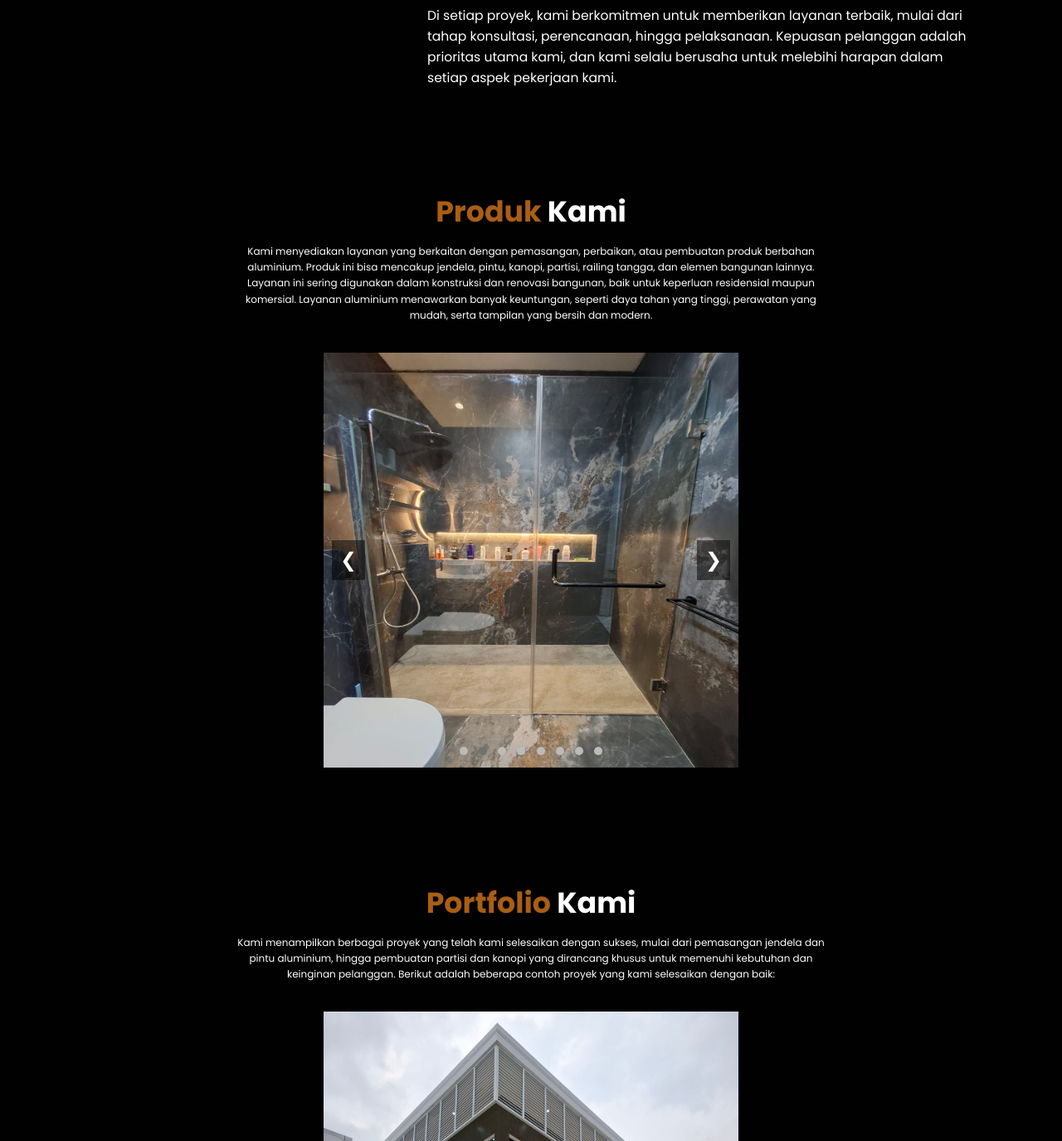
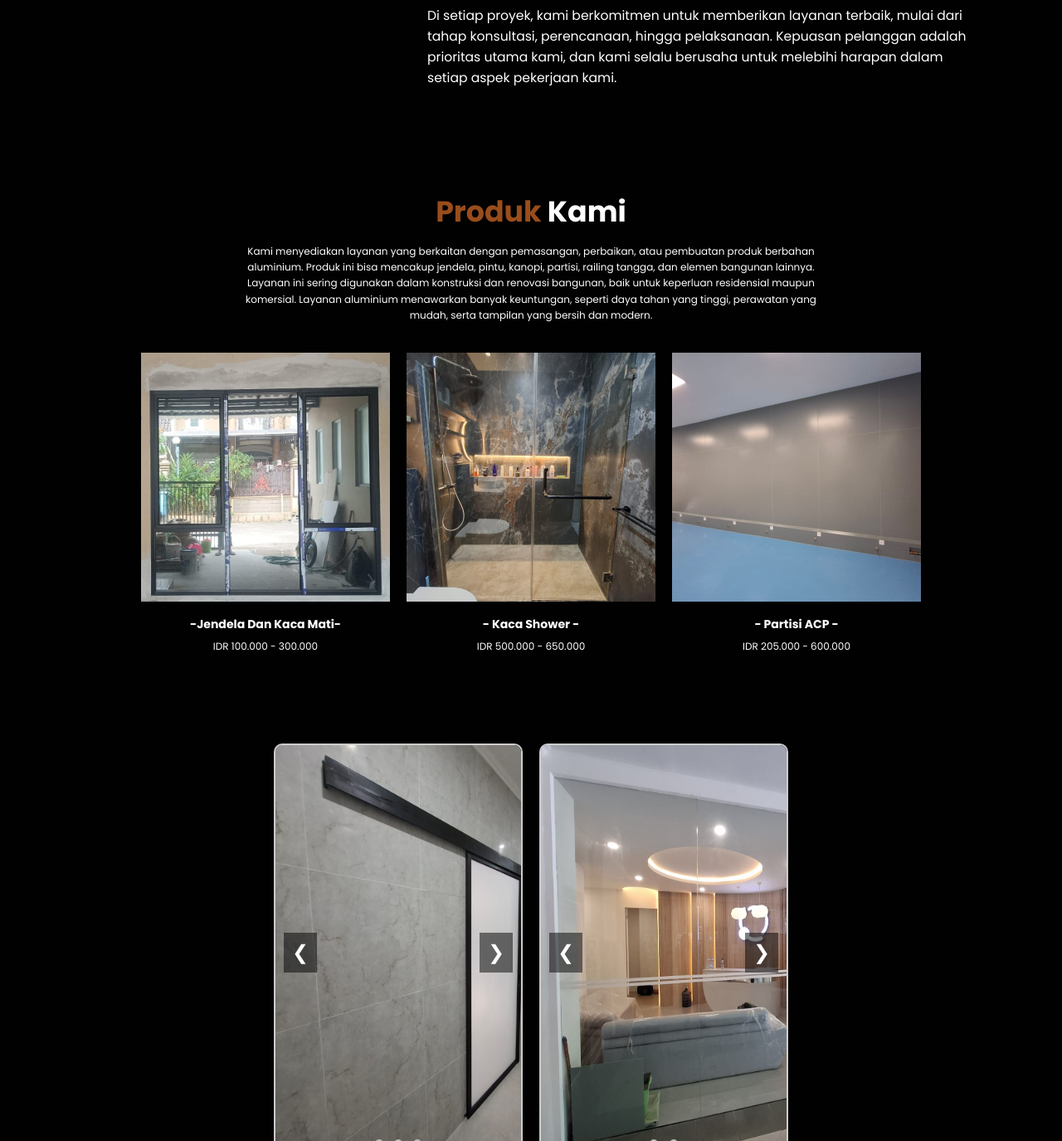
Before and after one commit to IpinIT/Company-Profile, a plain HTML site: page index.html in a window 1280 px wide. Shown: the part 1425-2800 px from the top of the page at 83% size. Drawn offline with nearby package versions, Linux system fonts and the light colour scheme.

Commit message:
first commit

```diff
--- a/css/style.css
+++ b/css/style.css
@@ -1,5 +1,5 @@
 :root {
-  --primary: #a95e13;
+  --primary: #994D1C;
   --bg: #010101;
 }
 
@@ -49,7 +49,7 @@ body {
 }
 
 .navbar .navbar-logo span {
-  color: #a95e13;
+  color: var(--primary);
 }
 
 .navbar .navbar-nav a {
@@ -122,7 +122,7 @@ body {
 
 .hero .content h1 {
   font-size: 2.5em;
-  background: linear-gradient(145deg, #C0C0C0, #E0E0E0, #A9A9A9, #F5F5F5, #C0C0C0);
+  background-color: rgba(212, 202, 202, 0.716);
   border: 5px solid;
   border-radius: 25px;
   border-color: #FF5733;
@@ -232,6 +232,7 @@ body {
 .contact h2 {
   margin-bottom: 1rem;
 }
+
 .product p,
 .porto p,
 .contact p {
@@ -250,14 +251,39 @@ body {
   justify-content: center;
 }
 
-.product .product-slider {
+.product .row .product-card {
+  text-align: center;
+  padding-bottom: 4rem;
+  margin: 0 10px;
+}
+
+.product .row .product-card img {
+  width: 300px;
+  height: 300px;
+  object-fit: cover;
+  margin: auto;
+}
+
+.product .row .product-card .product-card-title {
+  margin: 1rem auto 0.5rem;
+}
+
+.product-slider-container {
+  display: flex;
+  gap: 20px;
+  flex-wrap: wrap;
+  margin-top: 5rem;
+  justify-content: center;
+}
+
+.product-slider {
   position: relative;
-  width: 100%;
-  max-width: 500px; /* Atur ukuran slider sesuai kebutuhan */
-  margin: auto;
+  width: 300px;
   overflow: hidden;
-  margin-bottom: 2rem;
+  border: 2px solid #ccc;
+  border-radius: 10px;
 }
+
 
 .product .product-slides {
   display: flex;
@@ -265,12 +291,12 @@ body {
 }
 
 .product .product-slide {
-  min-width: 100%; /* Lebar slide sesuai dengan lebar slider */
+  min-width: 100%;
   box-sizing: border-box;
 }
 
 .product .product-slide img {
-  width: 500px; /* Atur lebar sesuai keinginan */
+  width: 500px;
   height: 500px;
   display: block;
 }
@@ -288,11 +314,17 @@ body {
   font-size: 24px;
 }
 
-.product-nav.product-prev {
+.product-nav.product-prev1 {
+  left: 10px;
+}
+.product-nav.product-prev2 {
   left: 10px;
 }
 
-.product-nav.product-next {
+.product-nav.product-next1 {
+  right: 10px;
+}
+.product-nav.product-next2 {
   right: 10px;
 }
 
@@ -329,7 +361,7 @@ body {
 .porto .porto-slider {
   position: relative;
   width: 100%;
-  max-width: 500px; /* Atur ukuran slider sesuai kebutuhan */
+  max-width: 500px;
   margin: auto;
   overflow: hidden;
   margin-bottom: 2rem;
@@ -341,7 +373,7 @@ body {
 }
 
 .porto .porto-slide {
-  min-width: 100%; /* Lebar slide sesuai dengan lebar slider */
+  min-width: 100%;
   box-sizing: border-box;
 }
 
@@ -404,14 +436,14 @@ body {
 
 .contact-right {
   display: flex;
-  font-size: 1.3rem;
+  font-size: 1.5rem;
   flex-direction: column;
   align-items: justify;
   gap: 20px;
   background: var(--primary);
   padding: 4rem 3rem;
   width: 100%;
-  line-height: 3rem;
+  line-height: 2.5rem;
 }
 .contact-right .space{
   margin: 1rem;
@@ -419,6 +451,7 @@ body {
 
 .contact-right table{
   border-style: var(--primary);
+  font-size: 1.1rem;
 }
 
 .contact-left {
@@ -437,8 +470,8 @@ body {
 }
 .contact-right-title hr {
   border: none;
-  width: 90px;
-  height: 5px;
+  width: 7rem;
+  height: 3px;
   background-color: #fff;
   border-radius: 10px;
   margin-bottom: 20px;
@@ -459,7 +492,7 @@ form {
 }
 .contact-input {
   height: 50px;
-  display: block;
+  display: flex;
   border: none;
   outline: none;
   padding-left: 25px;
@@ -651,19 +684,24 @@ footer .credit a {
   .contact .contact-container {
     flex-wrap: wrap;
     width: 100%;
-    padding: 10px;
+    padding: 1 3rem;
   }
-  .contact .contact-container .contact-left{
-    height: 60%;
-    align-items: center;
-    position: relative;
-  }
-  .contact .contact-container .contact-right{
+  .contact .contact-container .contact-left .contact-right{
     height: 60%;
     align-items: center;
     position: relative;
     margin-top: 2rem;
   }
+
+  .contact-container .contact-left-title {
+    font-size: 55%;
+  }
+
+.contact-container form button{
+  width: 100%;
+  font-size: 1.8rem;
+}
+
   .contact .contact-container .contact-left .contact-input {
     height: 100%;
     width: 100%;
@@ -686,17 +724,16 @@ footer .credit a {
     display:flex;
   }
 
-  .contact .contact-container .contact-left-title{
+  .contact .contact-container .contact-left-title .contact-right-title{
     padding: 0rem;
     align-items: center;
     position: relative;
   }
   .contact .contact-container hr{
     margin-bottom: 0;
+    width: 7rem;
   }
-  .contact .contact-container form {
-    padding-top: 0;
-  }
+
   footer .links {
     font-size: 1.3rem;
   }
--- a/index.html
+++ b/index.html
@@ -90,23 +90,28 @@
         Kami menyediakan layanan yang berkaitan dengan pemasangan, perbaikan, atau pembuatan produk berbahan aluminium. Produk ini bisa mencakup jendela, pintu, kanopi, partisi, railing tangga, dan elemen bangunan lainnya. Layanan ini sering digunakan dalam konstruksi dan renovasi bangunan, baik untuk keperluan residensial maupun komersial. Layanan aluminium menawarkan banyak keuntungan, seperti daya tahan yang tinggi, perawatan yang mudah, serta tampilan yang bersih dan modern.
       </p>
       <div class="row">
-        <div class="product-slider">
+
+        <div class="product-card">
+          <img src="asset/product/jendela-dan-kaca-mati.jpg" alt="Jendela Dan Kaca Mati" class="product-card-img" />
+          <h3 class="product-card-title">-Jendela Dan Kaca Mati-</h3>
+          <p class="product-card-price">IDR 100.000 - 300.000</p>
+        </div>
+        <div class="product-card">
+          <img src="asset/product/kaca-shower.jpg" alt="Kaca Shower" class="product-card-img" />
+          <h3 class="product-card-title">- Kaca Shower -</h3>
+          <p class="product-card-price">IDR 500.000 - 650.000</p>
+        </div>
+        <div class="product-card">
+          <img src="asset/product/partisi-acp.jpg" alt="Partisi ACP" class="product-card-img" />
+          <h3 class="product-card-title">- Partisi ACP -</h3>
+          <p class="product-card-price">IDR 205.000 - 600.000</p>
+        </div>
+      </div>
+
+      <div class="product-slider-container">
+
+        <div class="product-slider" id="product-slider1">
           <div class="product-slides">
-              <div class="product-slide">
-                  <img src="asset/product/jendela-dan-kaca-mati.jpg" alt="Jendela Dan Kaca Mati">
-              </div>
-              <div class="product-slide">
-                  <img src="asset/product/kaca-shower.jpg" alt="Kaca Shower">
-              </div>
-              <div class="product-slide">
-                  <img src="asset/product/partisi-acp.jpg" alt="Partisi ACP">
-              </div>
-              <div class="product-slide">
-                  <img src="asset/product/partisi-kaca.jpg" alt="Partisi Kaca 1">
-              </div>
-              <div class="product-slide">
-                  <img src="asset/product/partisi-kaca2.jpg" alt="Partisi Kaca 2">
-              </div>
               <div class="product-slide">
                   <img src="asset/product/pintu.jpg" alt="Pintu 1">
               </div>
@@ -117,20 +122,33 @@
                   <img src="asset/product/pintu3.jpg" alt="Pintu 3">
               </div>
           </div>
-          <button class="product-nav product-prev">❮</button>
-          <button class="product-nav product-next">❯</button>
+          <button class="product-nav product-prev1">❮</button>
+          <button class="product-nav product-next1">❯</button>
           <div class="product-dots">
-              <span class="product-dot"></span>
-              <span class="product-dot"></span>
-              <span class="product-dot"></span>
-              <span class="product-dot"></span>
-              <span class="product-dot"></span>
               <span class="product-dot"></span>
               <span class="product-dot"></span>
               <span class="product-dot"></span>
           </div>
         </div>
-      </div>
+
+        <div class="product-slider" id="product-slider2">
+          <div class="product-slides">
+              <div class="product-slide">
+                  <img src="asset/product/partisi-kaca.jpg" alt="Partisi Kaca 1">
+              </div>
+              <div class="product-slide">
+                  <img src="asset/product/partisi-kaca2.jpg" alt="Partisi Kaca 2">
+              </div>
+          </div>
+          <button class="product-nav product-prev2">❮</button>
+          <button class="product-nav product-next2">❯</button>
+          <div class="product-dots">
+              <span class="product-dot"></span>
+              <span class="product-dot"></span>
+          </div>
+        </div>
+    </div>
+
     </section>
     <!-- Product Section end -->
 
@@ -196,12 +214,20 @@
               <td>: tektona.id@gmail.com</td>
             </tr>
             <tr class="space">
-              <td>Nomor Ponsel</td>
-              <td>: +6281311311676</td>
+              <td>Nomor Ponsel/Whatsapp</td>
+              <td>: 0813-1131-1676</td>
             </tr>
             <tr class="space">
               <td>Alamat</td>
               <td>: Jl. Sekretaris No. 5 Pinang - Kota Tangerang</td>
+            </tr>
+            <tr class="space">
+              <td>Instagram</td>
+              <td>: @tektonaaluminium</td>
+            </tr>
+            <tr class="space">
+              <td>Tiktok</td>
+              <td>: @tektonaaluminium</td>
             </tr>
           </table>
         </div>
--- a/js/script.js
+++ b/js/script.js
@@ -7,45 +7,90 @@ document.querySelector('#hamburger-menu').onclick = () => {
 
 
 // Product Slide-Show
-const productSlides = document.querySelector('.product-slides');
-const productSlide = document.querySelectorAll('.product-slide');
-const productDots = document.querySelectorAll('.product-dot');
-let index = 0;
-const totalProductSlides = productSlide.length;
 
-function showProductSlide() {
-    productSlides.style.transform = `translateX(${-index * 100}%)`;
-    productDots.forEach((dot, i) => {
-        dot.classList.toggle('active', i === index);
-    });
+let currentIndex1 = 0;
+let currentIndex2 = 0;
+
+const slider1 = document.getElementById('product-slider1');
+const slider2 = document.getElementById('product-slider2');
+const slides1 = slider1.getElementsByClassName('product-slide');
+const slides2 = slider2.getElementsByClassName('product-slide');
+const totalProductSlides1 = slides1.length;
+const totalProductSlides2 = slides2.length;
+
+function showProductSlide(slider, slides, index) {
+    for (let i = 0; i < slides.length; i++) {
+        slides[i].style.transform = `translateX(-${index * 100}%)`;
+    }
 }
 
-function nextProductSlide() {
-    index = (index + 1) % totalProductSlides;
+function nextProductSlide1() {
+    currentIndex1 = (currentIndex1 + 1) % slides1.length;
+    showProductSlide(slider1, slides1, currentIndex1);
+}
+
+function nextProductSlide2() {
+    currentIndex2 = (currentIndex2 + 1) % slides2.length;
+    showProductSlide(slider2, slides2, currentIndex2);
+}
+
+function prevProductSlide1() {
+    currentIndex1 = (currentIndex1 - 1 + totalProductSlides1) % totalProductSlides1;
+    showProductSlide();
+}
+function prevProductSlide2() {
+    currentIndex2 = (currentIndex2 - 1 + totalProductSlides2) % totalProductSlides2;
     showProductSlide();
 }
 
-function prevProductSlide() {
-    index = (index - 1 + totalProductSlides) % totalProductSlides;
-    showProductSlide();
-}
+// // ONCLICK
+document.querySelector('.product-next1').addEventListener('click', nextProductSlide1);
+document.querySelector('.product-prev1').addEventListener('click', prevProductSlide1);
+document.querySelector('.product-next2').addEventListener('click', nextProductSlide2);
+document.querySelector('.product-prev2').addEventListener('click', prevProductSlide2);
 
-// ONCLICK
-document.querySelector('.product-next').addEventListener('click', nextProductSlide);
-document.querySelector('.product-prev').addEventListener('click', prevProductSlide);
+setInterval(nextProductSlide1, 3000); // Ganti slide setiap 3 detik
+setInterval(nextProductSlide2, 4000); // Ganti slide setiap 4 detik
 
-productDots.forEach((dot, i) => {
-    dot.addEventListener('click', () => {
-        index = i;
-        showProductSlide();
-    });
-});
+// const productSlides = document.querySelector('.product-slides');
+// const productSlide = document.querySelectorAll('.product-slide');
+// const productDots = document.querySelectorAll('.product-dot');
+// let index = 0;
+// const totalProductSlides = productSlide.length;
 
-// Auto slide
-setInterval(nextProductSlide, 3000); // Ganti angka ini untuk mengatur interval waktu pergeseran slide
+// function showProductSlide() {
+//     productSlides.style.transform = `translateX(${-index * 100}%)`;
+//     productDots.forEach((dot, i) => {
+//         dot.classList.toggle('active', i === index);
+//     });
+// }
 
-// Initialize
-showProductSlide();
+// function nextProductSlide() {
+//     index = (index + 1) % totalProductSlides;
+//     showProductSlide();
+// }
+
+// function prevProductSlide() {
+//     index = (index - 1 + totalProductSlides) % totalProductSlides;
+//     showProductSlide();
+// }
+
+// // ONCLICK
+// document.querySelector('.product-next').addEventListener('click', nextProductSlide);
+// document.querySelector('.product-prev').addEventListener('click', prevProductSlide);
+
+// productDots.forEach((dot, i) => {
+//     dot.addEventListener('click', () => {
+//         index = i;
+//         showProductSlide();
+//     });
+// });
+
+// // Auto slide
+// setInterval(nextProductSlide, 3000); // Ganti angka ini untuk mengatur interval waktu pergeseran slide
+
+// // Initialize
+// showProductSlide();
 
 
 // Porto Slide-Show
```
